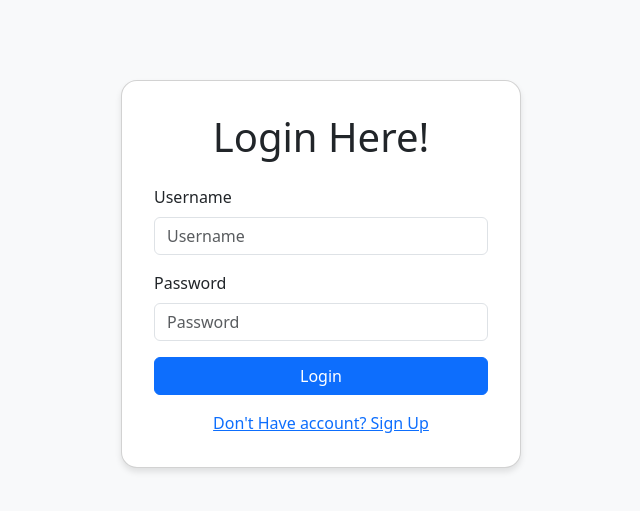
After one commit to Umarkhan165/Power-plus-gym, a Flask app: page /login in a window 1280 px wide. The commit adds this page. Shown: the top 511 px of the page, without its empty margins (319-959 px from the left). Run offline with Flask 3, Linux system fonts and the light colour scheme.

Commit message:
User Authentication and main bar added

```diff
--- a/app.py
+++ b/app.py
@@ -2,13 +2,92 @@ from flask import Flask, render_template
 
 app = Flask(__name__)
 
+
+# Related To Database
+from flask import Flask, render_template, redirect, url_for
+from flask_sqlalchemy import SQLAlchemy
+from flask_login import UserMixin, LoginManager, login_user, current_user, login_required, logout_user
+from flask_wtf import FlaskForm
+from wtforms import StringField, PasswordField, SubmitField
+from wtforms.validators import InputRequired, Length, ValidationError
+from flask_bcrypt import Bcrypt
+
+app = Flask(__name__)
+
+app.config['SQLALCHEMY_DATABASE_URI'] = 'sqlite:///database.db'
+app.config["SECRET_KEY"] = 'thisisasecretkey'
+
+login_manager = LoginManager()
+login_manager.init_app(app)
+login_manager.login_view = "login"
+
+@login_manager.user_loader
+def load_user(user_id):
+    return User.query.get(int(user_id))
+
+db = SQLAlchemy(app)
+bcrypt = Bcrypt(app)
+
+class User(db.Model, UserMixin):
+    id = db.Column(db.Integer, primary_key=True)
+    username = db.Column(db.String(20), nullable=False, unique=True)
+    password = db.Column(db.String(80), nullable=False)
+
+class RegisterForm(FlaskForm):
+    username = StringField(validators=[InputRequired(), Length(min=4, max=20)], render_kw={"placeholder": "Username"})
+    password = PasswordField(validators=[InputRequired(), Length(min=4, max=20)], render_kw={"placeholder": "Password"})
+    submit = SubmitField("Register")
+
+    def validate_username(self, username):
+        existing_user_username = User.query.filter_by(username=username.data).first()
+        if existing_user_username:
+            raise ValidationError(
+                "That username already exists. Please choose a different one."
+            )
+
+class LoginForm(FlaskForm):
+    username = StringField(validators=[InputRequired(), Length(min=4, max=20)], render_kw={"placeholder": "Username"})
+    password = PasswordField(validators=[InputRequired(), Length(min=4, max=20)], render_kw={"placeholder": "Password"})
+    submit = SubmitField("Login")
+
 @app.route("/")
+def home():
+    return render_template("main.html")
 
-def home():
-    return render_template("home.html")
-@app.route("/about")
-def about():
-    return render_template("about.html")
 
-if __name__ == "__main__":
+@app.route("/login", methods=["GET", "POST"])
+def login():
+    form = LoginForm()
+    if form.validate_on_submit():
+        user = User.query.filter_by(username=form.username.data).first()
+        if user:
+            if bcrypt.check_password_hash(user.password, form.password.data):
+                login_user(user)
+                return redirect(url_for("dashboard"))
+    return render_template("login.html", form=form)
+
+@app.route('/logout', methods=['GET', 'POST'])
+@login_required
+def logout():
+    logout_user()
+    return redirect(url_for('login'))
+
+@app.route("/dashboard", methods=["GET", "POST"])
+@login_required
+def dashboard():
+    return render_template("dashboard.html")
+
+@app.route("/register", methods=["GET", "POST"])
+def register():
+    form = RegisterForm()
+    if form.validate_on_submit():
+        hashed_password = bcrypt.generate_password_hash(form.password.data)
+        new_user = User(username=form.username.data, password=hashed_password)
+        db.session.add(new_user)
+        db.session.commit()
+        return redirect(url_for('login'))
+
+    return render_template('register.html', form=form)
+
+if __name__ == '__main__':
     app.run(debug=True)
--- /dev/null
+++ b/templates/login.html
@@ -0,0 +1,49 @@
+<!DOCTYPE html>
+<html lang="en">
+<head>
+    <meta charset="UTF-8">
+    <meta name="viewport" content="width=device-width, initial-scale=1.0">
+    <title>Login</title>
+    <link href="https://cdn.jsdelivr.net/npm/bootstrap@5.3.3/dist/css/bootstrap.min.css" rel="stylesheet" xintegrity="sha384-QWTKZyjpPEjISv5WaRU9OFeRpok6YctnYmDr5pNlyT2bRjXh0JMhjY6hW+ALEwIH" crossorigin="anonymous">
+    <style>
+        body {
+            background-color: #f8f9fa;
+        }
+        .container {
+            margin-top: 10vh;
+        }
+        .login-card {
+            max-width: 400px;
+            margin: auto;
+            padding: 2rem;
+            border-radius: 1rem;
+            box-shadow: 0 4px 6px rgba(0, 0, 0, 0.1);
+        }
+    </style>
+</head>
+<body>
+    <div class="container">
+        <div class="card login-card">
+            <h1 class="text-center mb-4">Login Here!</h1>
+            <form method="POST" action="">
+                {{ form.hidden_tag() }}
+                <div class="mb-3">
+                    {{ form.username.label(class="form-label") }}
+                    {{ form.username(class="form-control") }}
+                </div>
+                <div class="mb-3">
+                    {{ form.password.label(class="form-label") }}
+                    {{ form.password(class="form-control") }}
+                </div>
+                <div class="d-grid gap-2 mb-3">
+                    {{ form.submit(class="btn btn-primary") }}
+                </div>
+            </form>
+            <div class="text-center">
+                <a href="{{url_for('register')}}">Don't Have account? Sign Up</a>
+            </div>
+        </div>
+    </div>
+    <script src="https://cdn.jsdelivr.net/npm/bootstrap@5.3.3/dist/js/bootstrap.bundle.min.js" xintegrity="sha384-YvpcrYf0tY3lHB60NNkmXc5s9fDVZLESaAA55NDzOxhy9GkcIdslK1eN7N6jIeHz" crossorigin="anonymous"></script>
+</body>
+</html>
```
Also changed, not shown: templates/dashboard.html (added, +47 -0 lines), templates/home.html (+7 -46 lines), templates/main.html (+42 -1 lines), templates/register.html (added, +49 -0 lines), instance/database.db (added), static/styles.css (renamed from static/Styles/styles.css).
